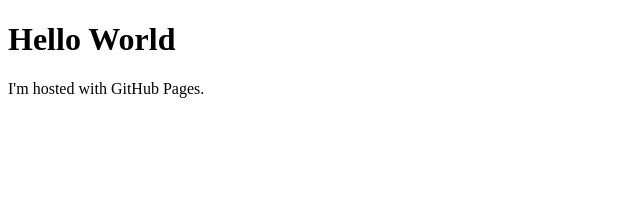
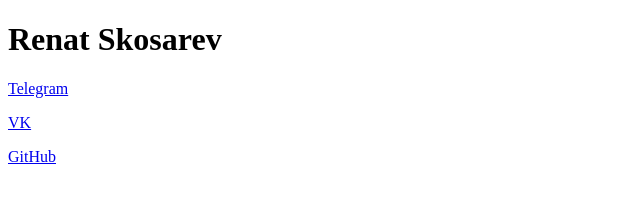
Before and after one commit to skosarex/skosarex.github.io, a plain HTML site: page index.html in a window 1280 px wide. Shown: the whole page, without its empty margins (0-640 px from the left). Drawn offline with Linux system fonts and the light colour scheme.

Commit message:
Update index.html

```diff
--- a/index.html
+++ b/index.html
@@ -1,7 +1,9 @@
 <!DOCTYPE html>
 <html>
 <body>
-	<h1>Hello World</h1>
-	<p>I'm hosted with GitHub Pages.</p>
+	<h1>Renat Skosarev</h1>
+	<p><a href="https://t.me/skosarex">Telegram</a></p>
+	<p><a href="https://vk.com/skosarev">VK</a></p>
+	<p><a href="https://github.com/skosarex">GitHub</a></p>
 </body>
 </html>
```
